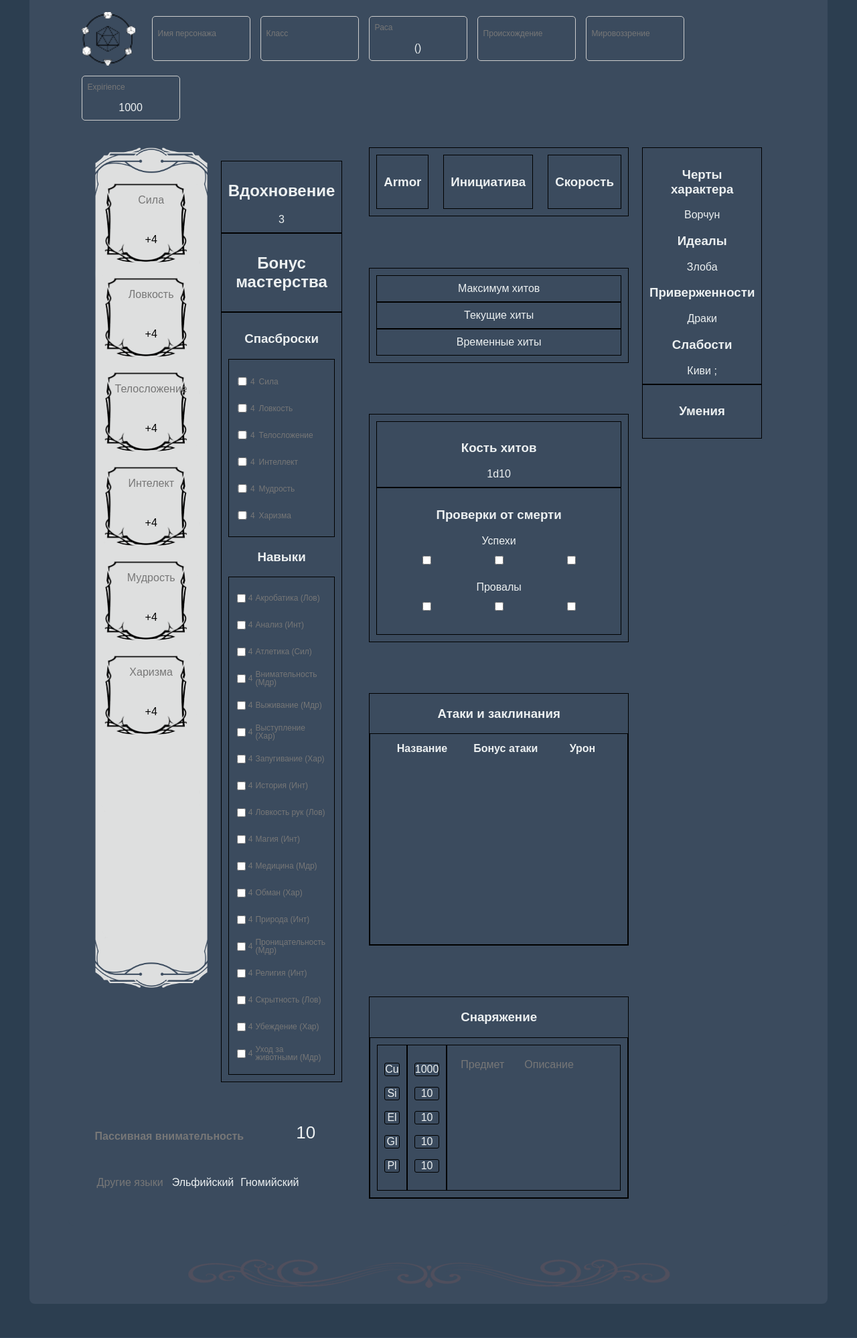
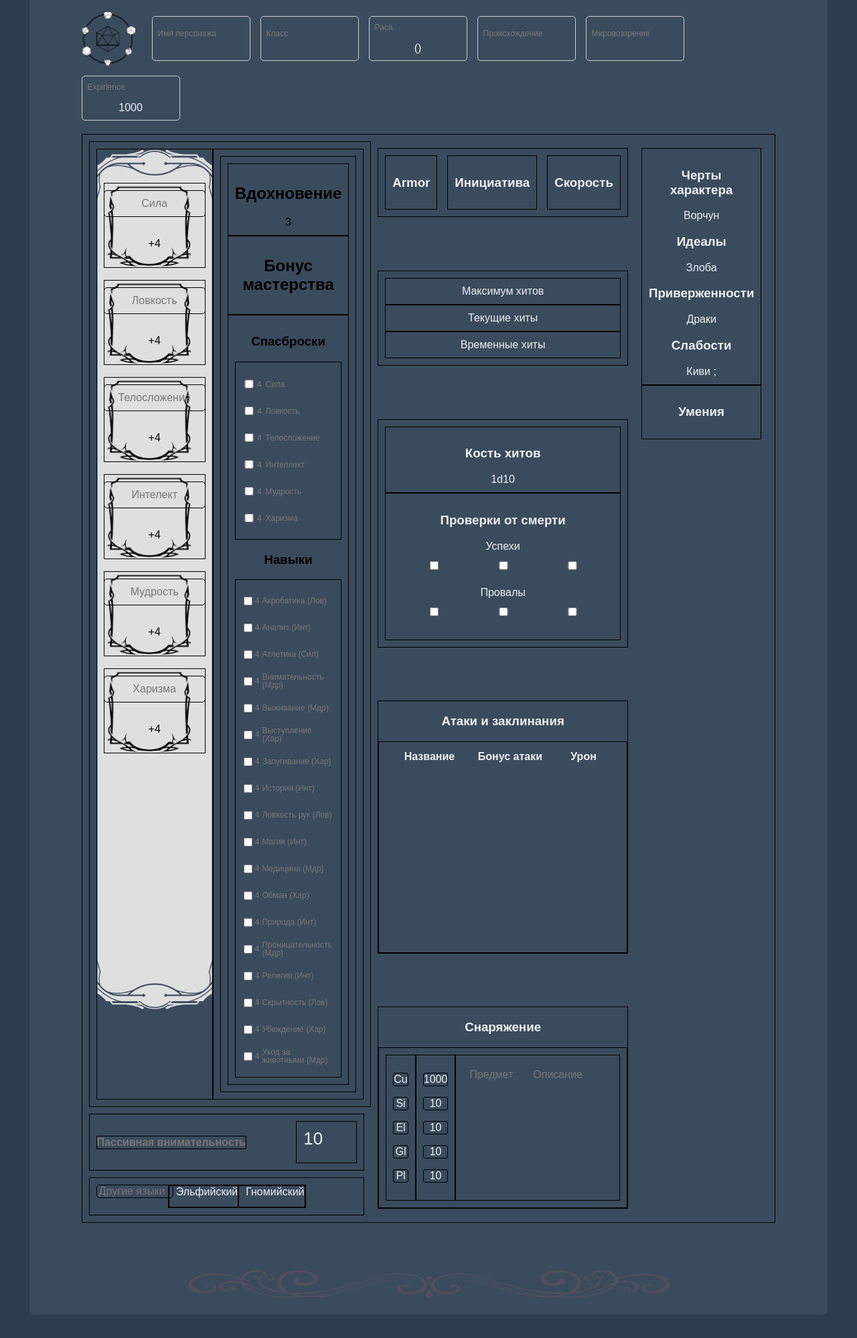
Before and after one commit to Vaanry/dnd, a Python web app: template templates/user/test2.html in a window 1280 px wide. Shown: the part 409-2407 px from the top of the page at 67% size. Run offline with Jinja, Linux system fonts and the light colour scheme; the template is opened without the code that fills it, so the values that code supplies are empty.

Commit message:
some work with charsheet

```diff
--- a/static/style/charsheet_style.css
+++ b/static/style/charsheet_style.css
@@ -40,6 +40,7 @@
 }
 
 .all_things {
+    border: 1px solid black;
     display: flex;
     flex-direction: column 3;
     justify-content: space-between;
@@ -47,6 +48,7 @@
 }
 
 .characteristics {
+    border: 1px solid black;
     display: flex;
     flex-direction: column 2;
     justify-content: space-between;
@@ -54,6 +56,7 @@
 }
 
 .passive_perception {
+    border: 1px solid black;
     display: flex;
     justify-content: space-between;
     text-align: center;
@@ -63,10 +66,12 @@
 }
 
 .passive_perception h4 {
+    border: 1px solid black;
     color: #777;
 }
 
 .passive_perception_val {
+    border: 1px solid black;
     font-size: 26px;
     text-align: center;
     padding: 10px;
@@ -74,6 +79,7 @@
 }
 
 .other_languages {
+    border: 1px solid black;
     display: flex;
     padding: 10px;
     margin: 10px;
@@ -82,6 +88,7 @@
 }
 
 .other_languages label {
+    border: 1px solid black;
     text-align: left;
     top: 3px;
     left: 3px;
@@ -92,17 +99,20 @@
 }
 
 .other_languages_val {
+    border: 1px solid black;
     display: flex;
     justify-content: space-between;
     text-align: left;
 }
 
 .language {
+    border: 1px solid black;
     display: flex;
     padding-left: 10px;
 }
 
 .stats_column {
+    border: 1px solid black;
     display: flex;
     flex-direction: column;
     padding: 10px;
@@ -113,6 +123,7 @@
 }
 
 .stats_box {
+    border: 1px solid black;
     display: flex;
     flex-direction: column;
     color: black;
@@ -124,17 +135,21 @@
 }
 
 .stats_box label {
+    border: 1px solid black;
     font-size: 16px;
     color: #777;
     text-align: center;
 }
 
 .bonuses_column {
+    border: 1px solid black;
     padding: 10px;
 }
 
 .bonuses_value {
+    border: 1px solid black;
     padding: 10px;
+    color: black;
 }
 
 .inspiration {
```
Also changed, not shown: static/images/charsheet_img/armor_initiative_speed_background.png (added), static/images/charsheet_img/attacks.png (added), static/images/charsheet_img/inspiration.png (added), static/images/charsheet_img/other_languages.png (added), static/images/charsheet_img/passive_perception.png (added), static/images/charsheet_img/proficiency_bonus.png (added), static/images/charsheet_img/save_throws.png (added), static/images/charsheet_img/scroll_bottom.png (added), static/images/charsheet_img/scroll_top.png (added), static/images/charsheet_img/shield.png (added), static/images/charsheet_img/square.png (added).
